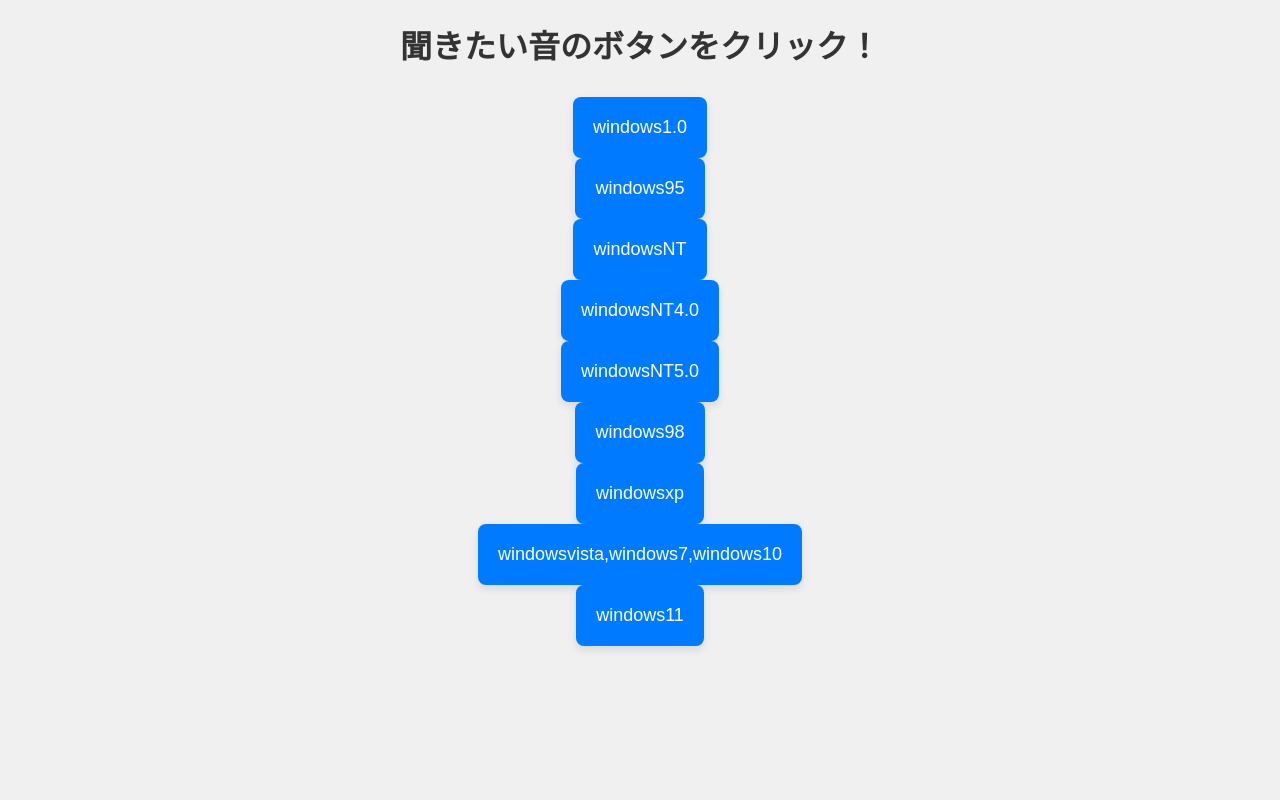
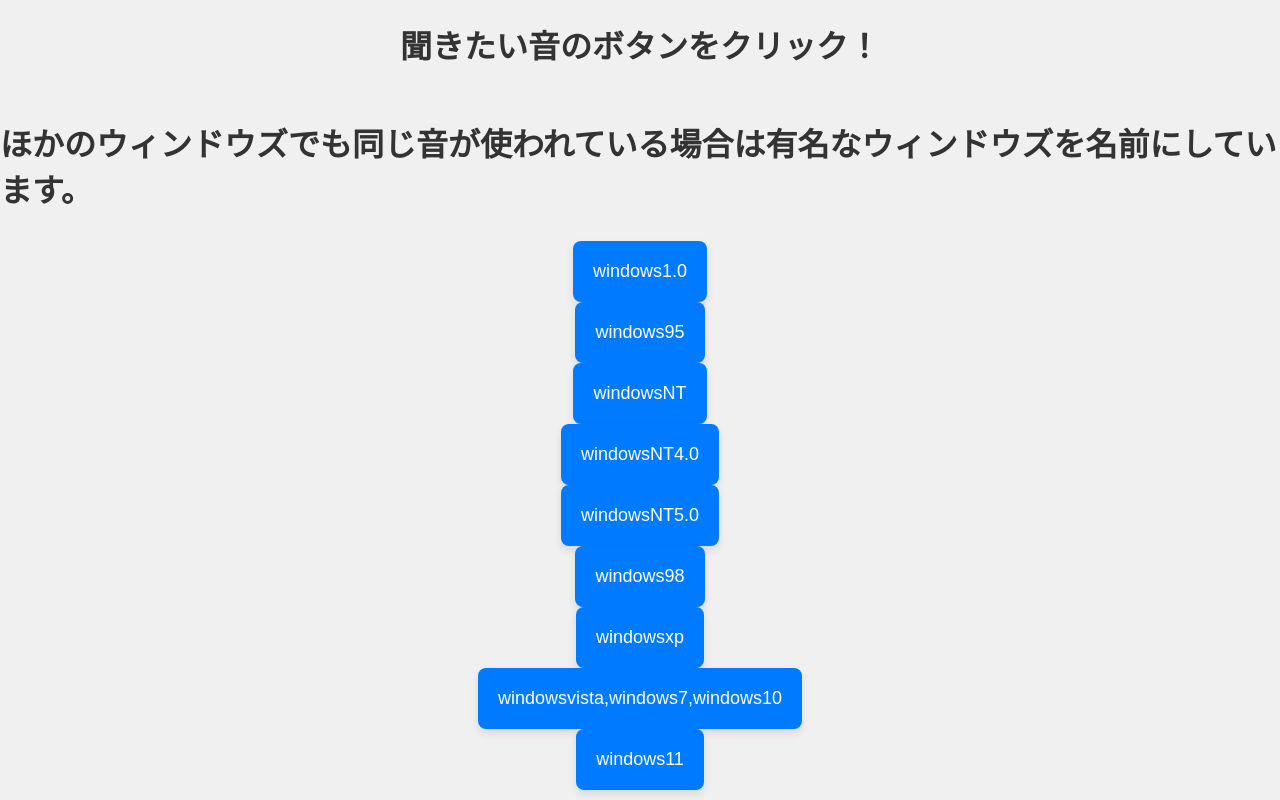
Before and after one commit to Yama0027/windows, a plain HTML site: page index.html in a window 1280 px wide. Drawn offline with Linux system fonts and the light colour scheme.

Commit message:
Update index.html

```diff
--- a/index.html
+++ b/index.html
@@ -9,6 +9,7 @@
 <body>
 
     <h1>聞きたい音のボタンをクリック！</h1>
+    <h1>ほかのウィンドウズでも同じ音が使われている場合は有名なウィンドウズを名前にしています。</h1>
 
     <button id="playSoundButton1">windows1.0</button>
     <button id="playSoundButton2">windows95</button>
```
